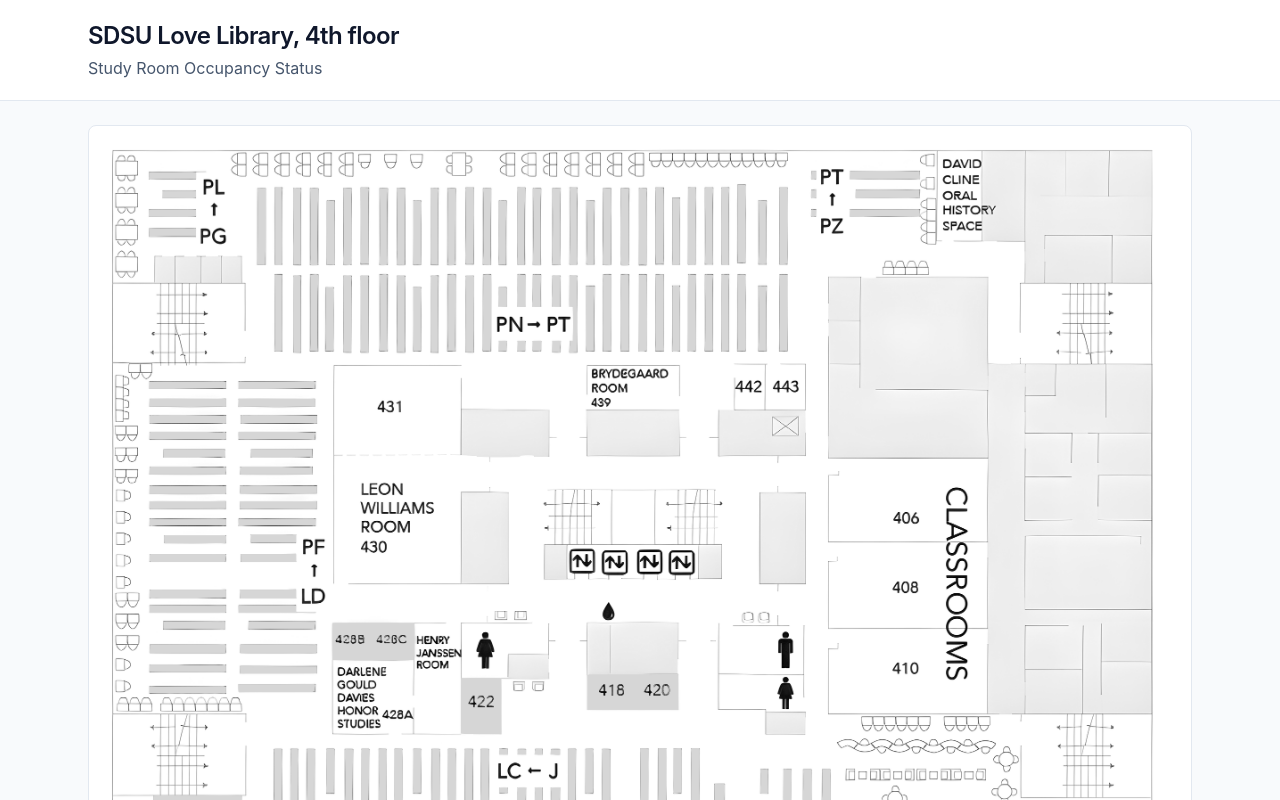
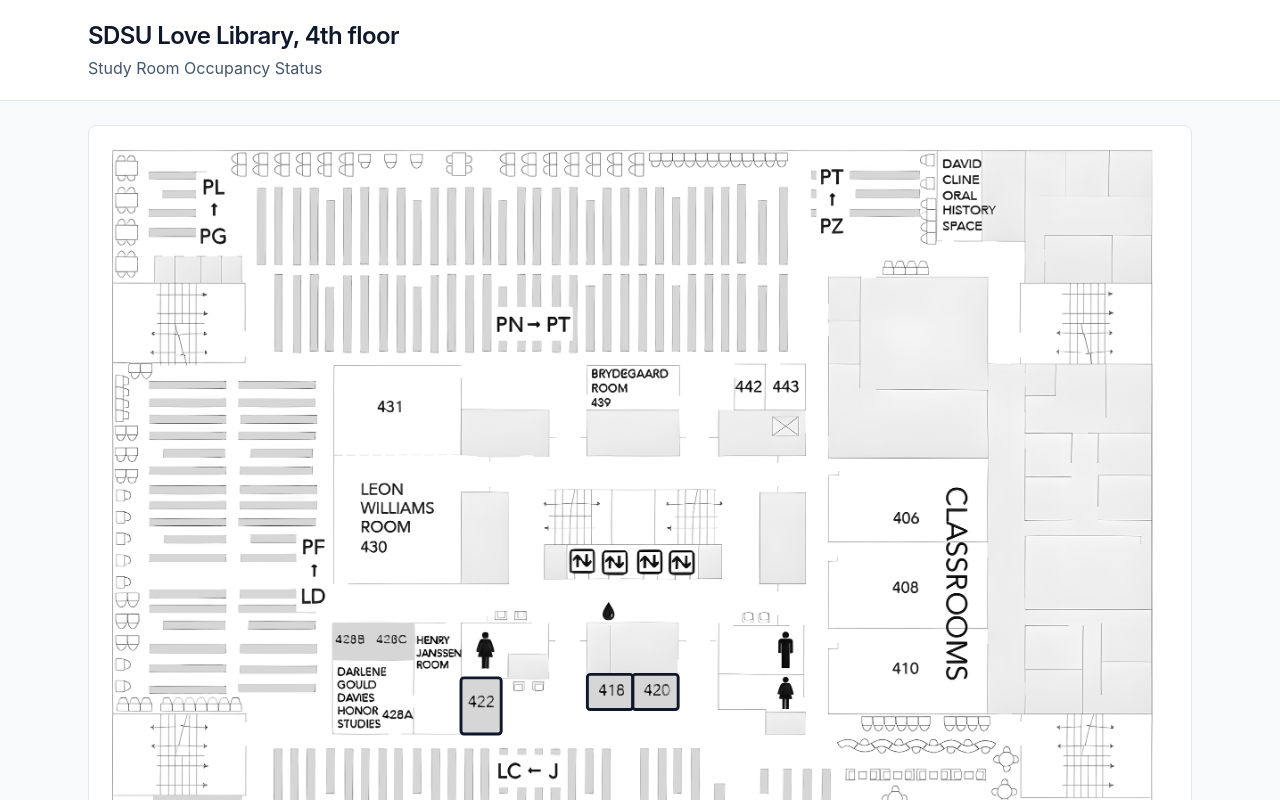
Before and after one commit to ashlibel/Occupancy-Detection, a React (Vite) app in the folder room-occupancy-app/: page / in a window 1280 px wide. Shown: the top 800 px of the page. Built offline with nearby package versions, Linux system fonts and the light colour scheme.

Commit message:
Added room dimensions in rooms.js & drew outlines around each room in FloorPlan.jsx

```diff
--- a/room-occupancy-app/src/App.jsx
+++ b/room-occupancy-app/src/App.jsx
@@ -1,17 +1,27 @@
-import FloorPlan from './FloorPlan';
+import FloorPlan from './FloorPlan'; // Import the FloorPlan component
 
 export default function App() {
   return (
+    // Main page container
     <div className="min-h-screen bg-slate-50 text-slate-900">
       <header className="border-b border-slate-200 bg-white">
         <div className="mx-auto max-w-6xl px-6 py-5">
-          <h1 className="text-2xl font-semibold tracking-tight">SDSU Love Library, 4th floor</h1>
-          <p className="mt-1 text-slate-600">Study Room Occupancy Status</p>
+          {/* Page title */}
+          <h1 className="text-2xl font-semibold tracking-tight">
+            SDSU Love Library, 4th floor
+          </h1>
+
+          {/* Page description */}
+          <p className="mt-1 text-slate-600">
+            Study Room Occupancy Status
+          </p>
         </div>
       </header>
 
+      {/* Main page content */}
       <main className="mx-auto max-w-6xl px-6 py-6">
         <section className="rounded-lg border border-slate-200 bg-white p-4">
+          {/* Display the floor plan */}
           <FloorPlan />
         </section>
       </main>
--- a/room-occupancy-app/src/FloorPlan.jsx
+++ b/room-occupancy-app/src/FloorPlan.jsx
@@ -1,14 +1,40 @@
-import floorplanUrl from './assets/floorplan.png';
+import floorplanUrl from './assets/floorplan.png'; // Import the 4th floor love library floor plan image
+
+import { ROOMS } from './rooms'; // Import the info/dimensions for each study room
 
 export default function FloorPlan() {
     return (
+        // Create the floor plan using SVG
         <svg
             viewBox="0 0 740 550"
             role="img"
             aria-label="Floor plan of Love Library, 4th floor"
             className="h-auto w-full"
         >
-      <image href={floorplanUrl} x="0" y="0" width="740" height="550" />
+            {/* Display the floor plan image */}
+            <image
+                href={floorplanUrl}
+                width="740"
+                height="550"
+            />
+
+            {/* Draw an outline around each study room */}
+            {ROOMS.map((room) => (
+                <g key={room.id}>
+                    <title>{`Room ${room.label}`}</title>
+                    {/* Create the room outline */}
+                    <rect
+                        x={room.x}
+                        y={room.y}
+                        width={room.width}
+                        height={room.height}
+                        rx="2"
+                        fill="none"
+                        stroke="#0f172a"
+                        strokeWidth="2"
+                    />
+                </g>
+            ))}
         </svg>
     );
 }
--- /dev/null
+++ b/room-occupancy-app/src/rooms.js
@@ -0,0 +1,6 @@
+// Used to outline the rooms that the sensors will be tested in on the floorplan image
+export const ROOMS = [
+    { id: '422', label: '422', x: 246.2, y: 370.6, width: 27.8, height: 38.8 },
+    { id: '418', label: '418', x: 333.6, y: 368.2, width: 31.4, height: 24.3 },
+    { id: '420', label: '420', x: 365.0, y: 368.2, width: 31.4, height: 24.3 },
+  ];
```
Lines whose indentation alone changed are shown as unchanged.
